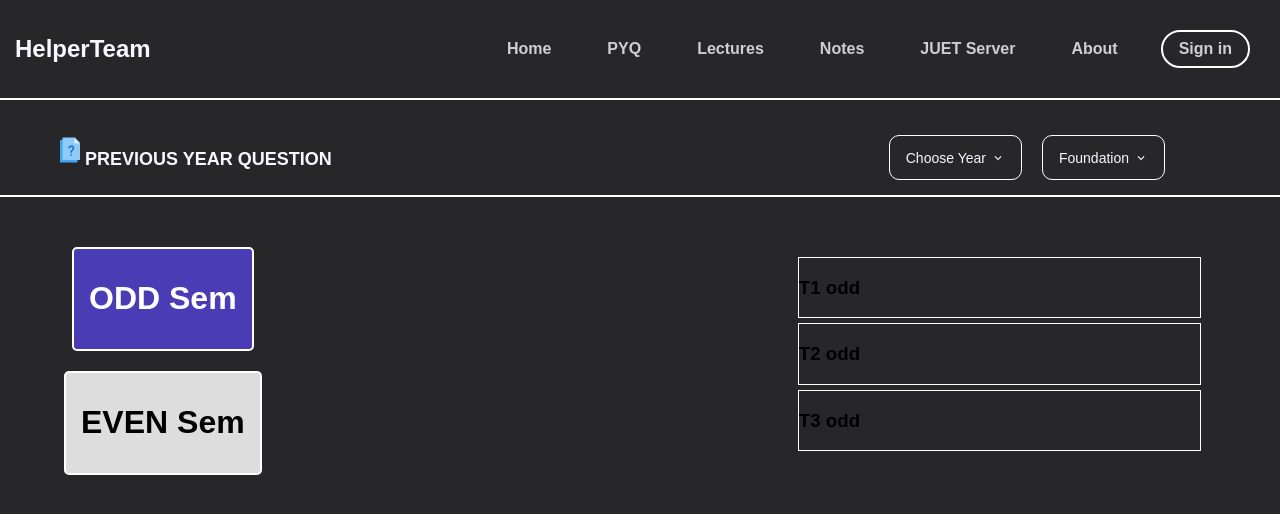
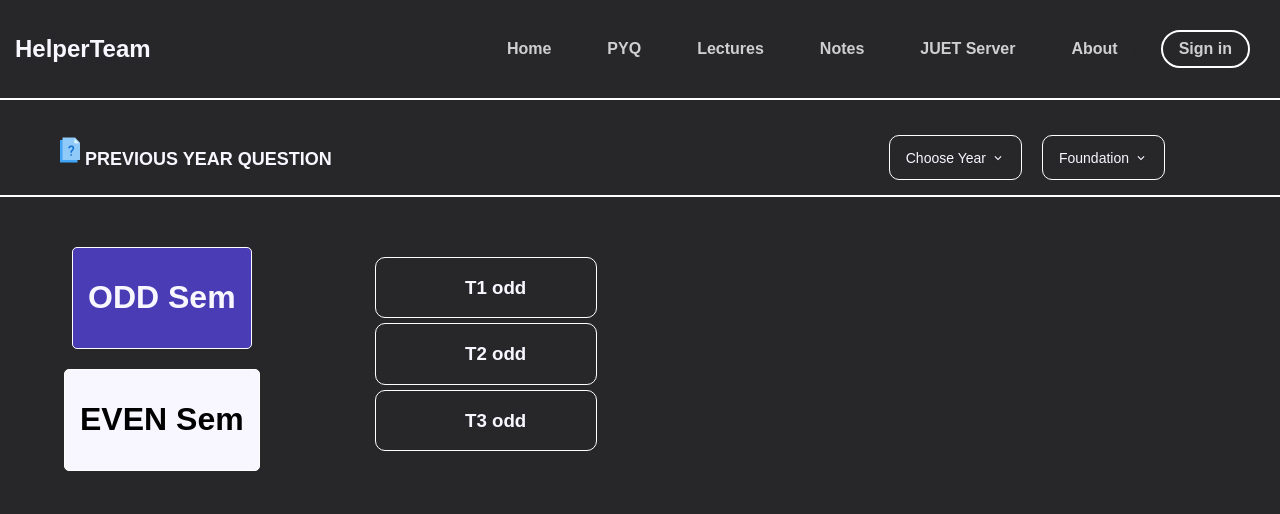
Before and after one commit to Indranil102/Helper_Team, a React (Create React App) app: page /pyq in a window 1280 px wide. Shown: the top 514 px of the page. Built offline with nearby package versions, Linux system fonts and the light colour scheme; the HTML template or start-up script is replaced by a standard one; a web font is replaced by a local one.

Commit message:
update the css of the PYQ

```diff
--- a/src/Pages/pyq/Pyq.css
+++ b/src/Pages/pyq/Pyq.css
@@ -263,13 +263,12 @@ body {
 
 }
 
-
 .sem-selector {
   display: inline-block;
-  background-color: #ddd;
+  background-color:  #f8f7ff;
   padding: 10px 15px;
   max-width: 200px;
-  border: 2px solid white;
+  border: 1px solid white;
   color: black;
   text-align: center;
   border-radius: 5px;
@@ -281,20 +280,29 @@ body {
 
 .sem-selector.selected {
   background-color: rgb(74, 60, 180);
-  color: white;
+  color:  #f8f7ff;
 }
 
 
 .selected-content {
   padding: 5px 15px;
   flex: 1;
-  margin-left: 10px;
+  margin-left: 100px;
 
-  max-width: 35%;
+  width: 20px;
+
 
 }
 
 .test{
   border: 1px solid #fff;
+  width: 200px;
+
   margin: 5px 0 5px 0;
+  padding-left: 20px;
+  border-radius: 10px;
+  color: #f8f7ff;
+  font-weight: 700;
+  text-align: center;
+
 }
```
